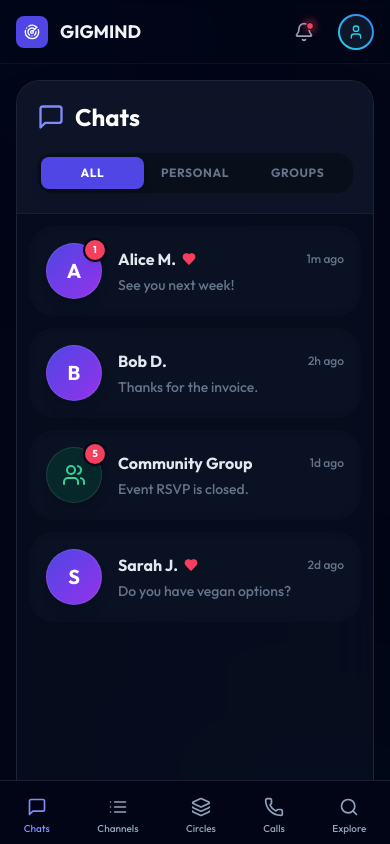
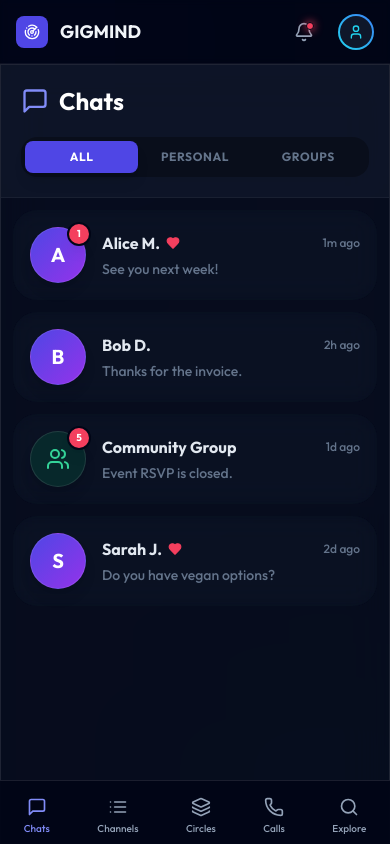
Before and after one commit to spiderokko-sys/Network-Visualization, a React (Vite) app: page / in a window 390 px wide. Built offline with nearby package versions, Linux system fonts and the light colour scheme.

Commit message:
Fix UI layout for mobile chat: adjust padding and scroll

```diff
--- a/src/components/ChatsModule.tsx
+++ b/src/components/ChatsModule.tsx
@@ -121,9 +121,9 @@
 	};
 
 	return (
-		<div className="p-4 space-y-4 animate-in fade-in h-full flex gap-4">
+		<div className="p-0 md:p-4 space-y-0 md:space-y-4 animate-in fade-in h-full flex gap-4">
 			{/* Chat List */}
-			<div className={`glass-panel h-full flex flex-col rounded-2xl overflow-hidden shadow-2xl transition-all duration-300 ${selectedChatId ? 'hidden md:flex md:w-80 lg:w-96' : 'w-full'}`}>
+			<div className={`glass-panel h-full flex flex-col rounded-none md:rounded-2xl overflow-hidden shadow-2xl transition-all duration-300 ${selectedChatId ? 'hidden md:flex md:w-80 lg:w-96' : 'w-full'}`}>
 				<div className="p-5 sticky top-0 bg-slate-900/80 backdrop-blur-xl z-20 border-b border-white/5">
 					<h2 className="text-2xl font-bold text-white flex items-center gap-2.5 mb-5"><MessageSquare size={28} className="text-indigo-400" /> Chats</h2>
 					<div className="flex bg-black/30 p-1 rounded-xl">
--- a/src/components/chat/ChatWindow.tsx
+++ b/src/components/chat/ChatWindow.tsx
@@ -141,15 +141,26 @@
 							))}
 						</div>
 					)}
+
+					{/* Mobile Friendly Reply Button */}
+					<button
+						onClick={(e) => {
+							e.stopPropagation();
+							setReplyTo(message);
+						}}
+						className={`absolute bottom-1 ${message.isMe ? 'left-2' : 'right-2'} p-1.5 rounded-full bg-black/20 text-white/50 hover:text-white hover:bg-black/40 transition-all opacity-0 group-hover:opacity-100 md:opacity-0 md:group-hover:opacity-100`}
+					>
+						<CornerUpLeft size={12} />
+					</button>
 				</div>
 			</div>
 		);
 	};
 
 	return (
-		<div className="glass-panel flex flex-col h-full rounded-2xl overflow-hidden relative shadow-2xl pb-20 md:pb-0">
+		<div className="glass-panel flex flex-col h-full rounded-none md:rounded-2xl overflow-hidden overflow-x-hidden relative shadow-2xl pb-0 border-x-0 md:border-x border-y-0 md:border-y">
 			{/* Header */}
-			<div className="px-4 py-2 bg-slate-900/80 backdrop-blur-xl border-b border-white/5 flex items-center justify-between sticky top-0 z-10 relative">
+			<div className="px-4 py-3 md:py-4 bg-slate-900/80 backdrop-blur-xl border-b border-white/5 flex items-center justify-between sticky top-0 z-10 relative">
 				{showBackgroundPicker && (
 					<div className="absolute top-full right-4 mt-2 p-3 glass-panel rounded-xl shadow-2xl animate-in fade-in slide-in-from-top-2 z-50 w-48">
 						<h5 className="text-xs font-bold text-slate-400 uppercase mb-2 px-2">Backgrounds</h5>
@@ -204,7 +215,7 @@
 			</div>
 
 			{/* Messages */}
-			<div className={`flex-1 p-4 md:p-6 overflow-y-auto no-scrollbar flex flex-col min-h-0 ${chat.background || 'bg-black/20'} transition-colors duration-500`}>
+			<div className={`flex-1 p-4 md:p-6 overflow-y-auto no-scrollbar overflow-x-hidden flex flex-col min-h-0 ${chat.background || 'bg-black/20'} transition-colors duration-500`}>
 				{messages.map((msg: any) => <MessageBubble key={msg.id} message={msg} />)}
 				<div ref={messagesEndRef} />
 			</div>
```
